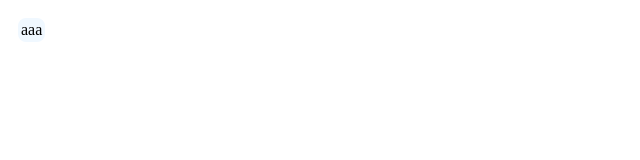
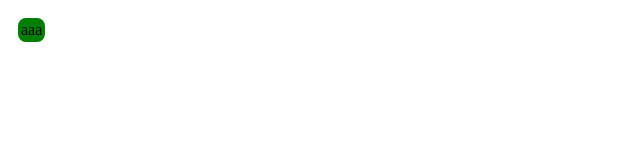
Before and after one commit to areyouraped/areyouraped.github.io, a plain HTML site: page index.html in a window 1280 px wide. Shown: the full height of the page, 0-640 px from the left. Drawn offline with Linux system fonts and the light colour scheme.

Commit message:
Update style.css

```diff
--- a/style.css
+++ b/style.css
@@ -4,7 +4,7 @@
     font-size: 12pt;
     float: left;
     margin: 10px;
-    border: 3px solid aliceblue;
+    border: 3px solid green;
     border-radius: 8px;
-    background-color: aliceblue;
+    background-color: green;
 }
```
